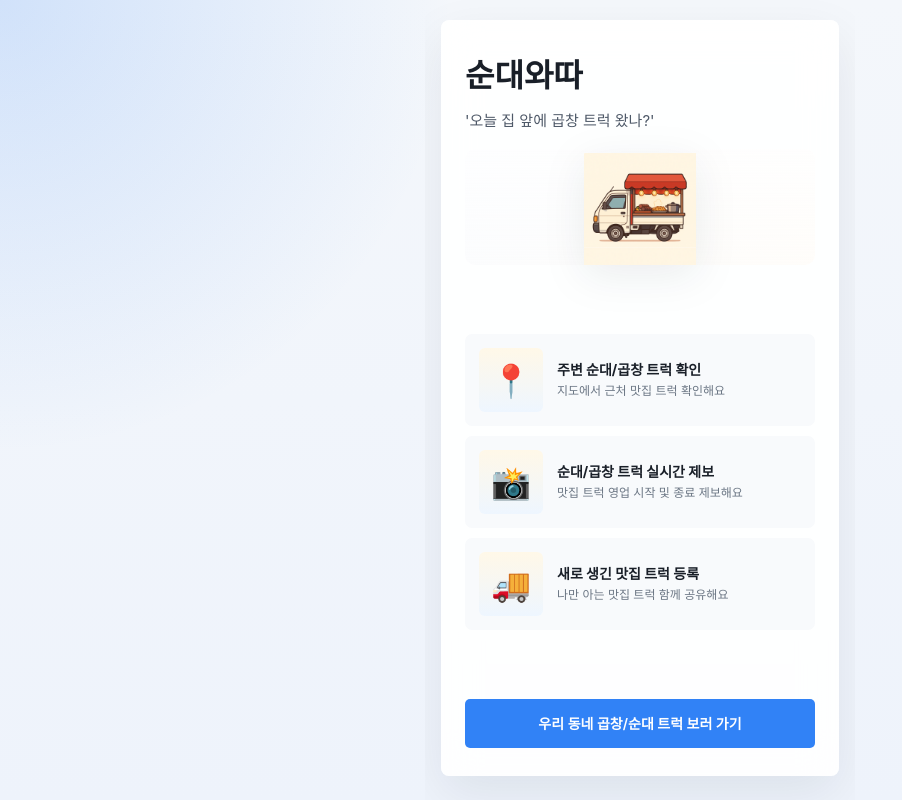
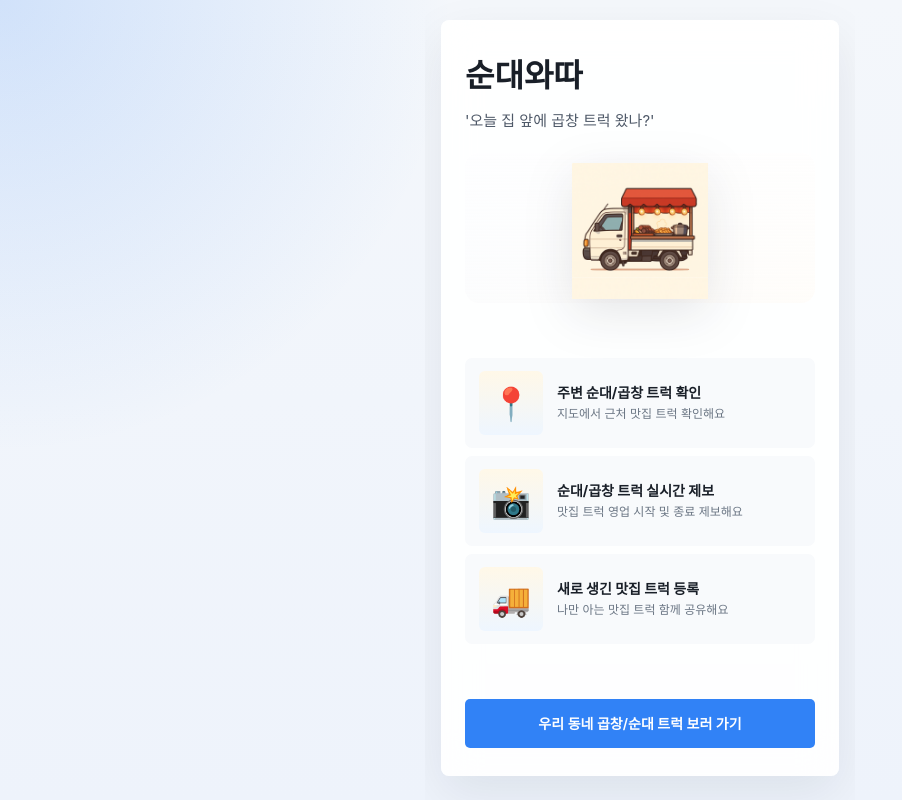
Before and after one commit to yapyeongdong-pedri/appintoss_sundaewadda, a React (Vite) app: page / in a window 1280 px wide. Shown: the whole page, without its empty margins (0-902 px from the left). Built offline with nearby package versions, Linux system fonts and the light colour scheme; no server answers; the database is empty.

Commit message:
Enlarge landing logo artwork

```diff
--- a/src/styles.css
+++ b/src/styles.css
@@ -608,16 +608,16 @@ button {
   display: flex;
   flex-direction: column;
   justify-content: space-between;
-  gap: 10px;
+  gap: 8px;
 }
 
 .hero-artwork {
   display: flex;
   justify-content: center;
   align-items: center;
-  margin-top: 2px;
-  padding: 4px 8px 0;
-  border-radius: 10px;
+  margin-top: 6px;
+  padding: 10px 12px 4px;
+  border-radius: 14px;
   background:
     linear-gradient(180deg, rgba(255, 255, 255, 0.92), rgba(255, 255, 255, 0.72)),
     linear-gradient(135deg, rgba(49, 130, 246, 0.08), rgba(245, 158, 11, 0.08));
@@ -625,11 +625,11 @@ button {
 
 .hero-artwork-image {
   display: block;
-  width: min(100%, 184px);
-  max-height: 112px;
+  width: min(100%, 220px);
+  max-height: 136px;
   height: auto;
   object-fit: contain;
-  filter: drop-shadow(0 10px 20px rgba(15, 23, 42, 0.08));
+  filter: drop-shadow(0 14px 24px rgba(15, 23, 42, 0.1));
 }
 
 .app-body {
@@ -682,7 +682,7 @@ button {
 }
 
 .hero-feature-list {
-  gap: 10px;
+  gap: 8px;
 }
 
 .hero-feature-card {
@@ -690,7 +690,7 @@ button {
   grid-template-columns: 64px 1fr;
   gap: 14px;
   align-items: center;
-  padding: 14px;
+  padding: 13px 14px;
   border-radius: 7px;
   background: #f8fafc;
 }
```
